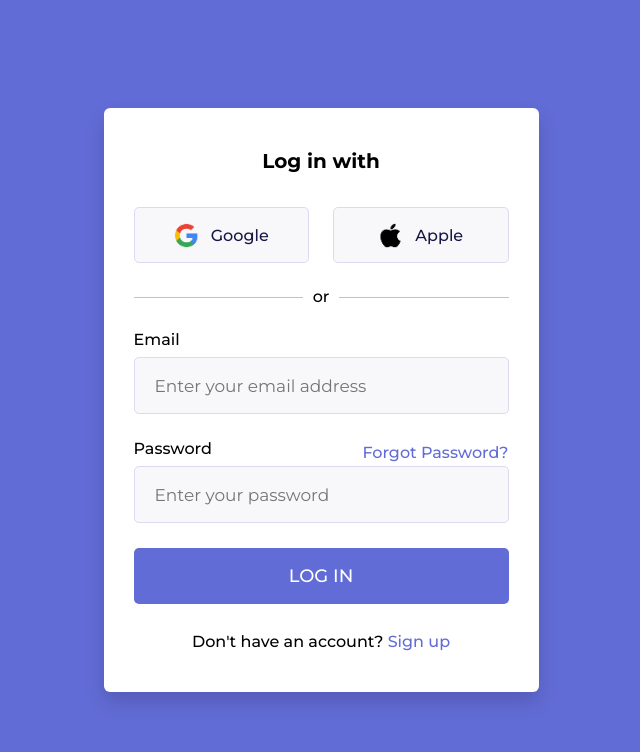
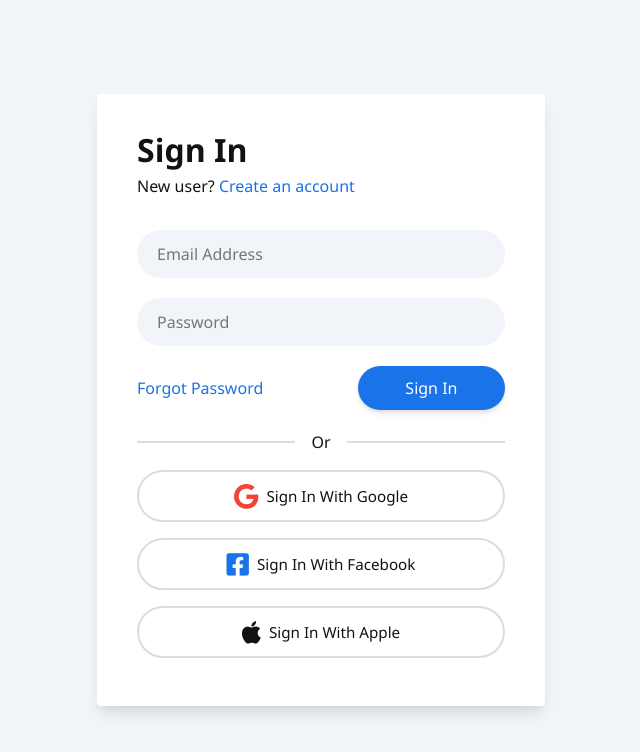
Before and after one commit to David-111409/Practice-Projects-00, a plain HTML site: page Login Form/index.html in a window 1280 px wide. Shown: the whole page, without its empty margins (319-959 px from the left). Drawn offline with Linux system fonts and the light colour scheme.

Commit message:
Add files via upload

```diff
--- a/Login Form/index.html
+++ b/Login Form/index.html
@@ -1,46 +1,90 @@
 <!DOCTYPE html>
 <html lang="en">
     <head>
-    <meta charset="UTF-8">
-    <meta name="viewport" content="width=device-width, initial-scale=1.0">
+        <meta charset="UTF-8" />
+        <meta name="viewport" content="width=device-width, initial-scale=1.0" />
         <title>Login Form</title>
-    <link rel="stylesheet" href="style.css">
+        <link rel="stylesheet" href="styles.css" />
+        <link
+            rel="stylesheet"
+            href="https://cdnjs.cloudflare.com/ajax/libs/font-awesome/6.2.1/css/all.min.css"
+            integrity="sha512-MV7K8+y+gLIBoVD59lQIYicR65iaqukzvf/nwasF0nqhPay5w/9lJmVM2hMDcnK1OnMGCdVK+iQrJ7lzPJQd1w=="
+            crossorigin="anonymous"
+            referrerpolicy="no-referrer"
+        />
     </head>
     <body>
-    <div class="login_form">
-        <form action="#">
-            <h3>Log in with</h3>
-            <div class="login_option">
-                <div class="option">
-                    <a href="">
-                        <img src="logos/google.png" alt="Google">
-                        <span>Google</span>
+        <div class="container">
+            <section class="wrapper">
+                <div class="heading">
+                    <h1 class="text text-large">Sign In</h1>
+                    <p class="text text-normal">
+                        New user?
+                        <span
+                            ><a href="#" class="text text-links"
+                                >Create an account</a
+                            ></span
+                        >
+                    </p>
+                </div>
+
+                <form action="" class="form">
+                    <div class="input-control">
+                        <input
+                            type="email"
+                            name=""
+                            id="email"
+                            class="input-field"
+                            placeholder="Email Address"
+                        />
+                    </div>
+                    <div class="input-control">
+                        <input
+                            type="password"
+                            name=""
+                            id="password"
+                            class="input-field"
+                            placeholder="Password"
+                        />
+                    </div>
+                    <div class="input-control">
+                        <a href="" class="text text-links">Forgot Password</a>
+                        <input
+                            type="submit"
+                            class="input-submit"
+                            value="Sign In"
+                        />
+                    </div>
+                </form>
+
+                <div class="striped">
+                    <div class="striped-line"></div>
+                    <div class="striped-text">Or</div>
+                    <div class="striped-line"></div>
+                </div>
+
+                <div class="method">
+                    <div class="method-control">
+                        <a href="#" class="method-action">
+                            <i class="fa-brands fa-google"></i>
+                            <span>Sign in with Google</span>
                         </a>
                     </div>
-                <div class="option">
-                    <a href="">
-                        <img src="logos/apple.png" alt="Apple">
-                        <span>Apple</span>
+                    <div class="method-control">
+                        <a href="#" class="method-action">
+                            <i class="fa-brands fa-square-facebook"></i>
+                            <span>Sign in with Facebook</span>
                         </a>
                     </div>
-
+                    <div class="method-control">
+                        <a href="#" class="method-action">
+                            <i class="fa-brands fa-apple"></i>
+                            <span>Sign in with Apple</span>
+                        </a>
                     </div>
-            <p class="separator"><span>or</span></p>
-            <div class="input_box">
-                <label for="email">Email</label>
-                <input type="email" id="email" placeholder="Enter your email address" required>
                 </div>
-            <div class="input_box">
-                <div class="pass_input">
-
-                    <label for="pass">Password</label>
-                    <a href="#">Forgot Password?</a>
+            </section>
         </div>
-                <input type="email" id="pass" placeholder="Enter your password" required>
-            </div>
-            <button>log in</button>
-            <div class="last">Don't have an account? <a href="#">Sign up</a></div>
-        </form>
-    </div>
+        <script src="main.js"></script>
     </body>
 </html>
--- /dev/null
+++ b/Login Form/styles.css
@@ -0,0 +1,205 @@
+:root{
+    --color-white: #ffffff;
+    --color-light: #f1f5f9;
+    --color-black: #121212;
+    --color-night: #001632;
+
+    --color-red: #f44336;
+    --color-blue: #1a73e8;
+    --color-gray: #80868b;
+    --color-grayish: #dadce0;
+
+    --shadow-normal: 0 1px 3px 0 rgba(0 , 0, 0, 0.1),
+                     0 1px 2px 0 rgba(0, 0, 0, 0.06);
+    --shadow-medium: 0 4px 6px -1px rgba(0, 0, 0, 0.1),
+                     0 2px 4px -1px rgba(0, 0, 0, 0.06);
+    --shadow-large: 0 10px 15px -3px rgba(0, 0, 0, 0.1),
+                    0 4px 6px -2px rgba(0, 0, 0, 0.05);
+}
+
+*{
+    margin: 0;
+    padding: 0;
+    box-sizing: border-box;
+    list-style: none;
+    text-decoration: none;
+}
+
+body{
+    font-family: 'Segoe UI', Tahoma, Geneva, Verdana, sans-serif;
+    line-height: 1.5;
+    background: var(--color-light);
+}
+
+.container{
+    display: flex;
+    justify-content: center;
+    align-items: center;
+    max-width: 80rem;
+    min-height: 100vh;
+    width: 100%;
+    padding: 0 0.5rem;
+    margin: 0 auto;
+}
+
+.wrapper{
+    max-width: 28rem;
+    width: 100%;
+    margin: 2rem auto;
+    padding: 2rem 2.5rem;
+    border: none;
+    outline: none;
+    border-radius: 0.25rem;
+    color: var(--color-black);
+    background: var(--color-white);
+    box-shadow: var(--shadow-large);
+}
+
+@media screen and (max-width: 399px){
+    .wrapper{
+        padding: 2rem 1rem;
+    }
+}
+
+.text{
+    font-family: inherit;
+    line-height: inherit;
+    text-transform: unset;
+}
+
+.text-large{
+    font-size: 2rem;
+    font-weight: 600;
+    color: var(--color-black);
+}
+
+.text-normal{
+    font-size: 1rem;
+    font-weight: 400;
+    color: var(--color-black);
+}
+
+.text-links{
+    font-size: 1rem;
+    font-weight: 400;
+    color: var(--color-blue);
+}
+.text-links:hover{
+    text-decoration: underline;
+}
+
+.form{
+    width: 100%;
+    height: auto;
+    margin-top: 2rem;
+}
+
+.input-control{
+    display: flex;
+    justify-content: space-between;
+    align-items: center;
+    margin-bottom: 1.25rem;
+}
+
+.input-field{
+    font-family: inherit;
+    font-size: 1rem;
+    font-weight: 400;
+    line-height: inherit;
+    width: 100%;
+    height: auto;
+    padding: 0.75rem 1.25rem;
+    border: none;
+    outline: none;
+    border-radius: 2rem;
+    color: var(--color-black);
+    background: var(--color-light);
+    text-transform: unset;
+}
+
+.input-submit{
+    font-family: inherit;
+    font-size: 1rem;
+    font-weight: 500;
+    line-height: inherit;
+    cursor: pointer;
+    min-width: 40%;
+    height: auto;
+    padding: 0.65rem 1.25rem;
+    border: none;
+    outline: none;
+    border-radius: 2rem;
+    color: var(--color-white);
+    background: var(--color-blue);
+    box-shadow: var(--shadow-medium);
+    text-transform: capitalize;
+}
+
+.striped{
+    display: flex;
+    justify-content: center;
+    align-items: center;
+    margin: 1rem 0;
+}
+
+.striped-line{
+    flex: auto;
+    flex-basis: auto;
+    height: 2px;
+    background: var(--color-grayish);
+}
+
+.striped-text{
+    font-size: 1rem;
+    font-weight: 500;
+    margin: 0 1rem;
+}
+
+
+
+
+.method-control{
+    margin-bottom: 1rem;
+}
+
+.method-action{
+    font-family: inherit;
+    font-size: 0.95rem;
+    font-weight: 500;
+    line-height: inherit;
+    display: flex;
+    justify-content: center;
+    align-items: center;
+    width: 100%;
+    height: 52px;
+    padding: 0.35rem 1.25rem;
+    outline: none;
+    border: 2px solid var(--color-grayish);
+    border-radius: 2rem;
+    color: var(--color-black);
+    background: var(--color-white);
+    text-transform: capitalize;
+    transition: all 0.35s ease;
+}
+
+.method-action:hover{
+    background: var(--color-light);
+}
+
+.fa-brands{
+    font-size: 1.6rem;
+    line-height: inherit;
+    margin-right: 0.5rem;
+}
+
+.fa-google{
+    color: var(--color-red);
+}
+
+.fa-square-facebook{
+    color: var(--color-blue);
+}
+
+.fa-apple{
+    color: var(--color-black);
+}
```
Lines whose indentation alone changed are shown as unchanged.
